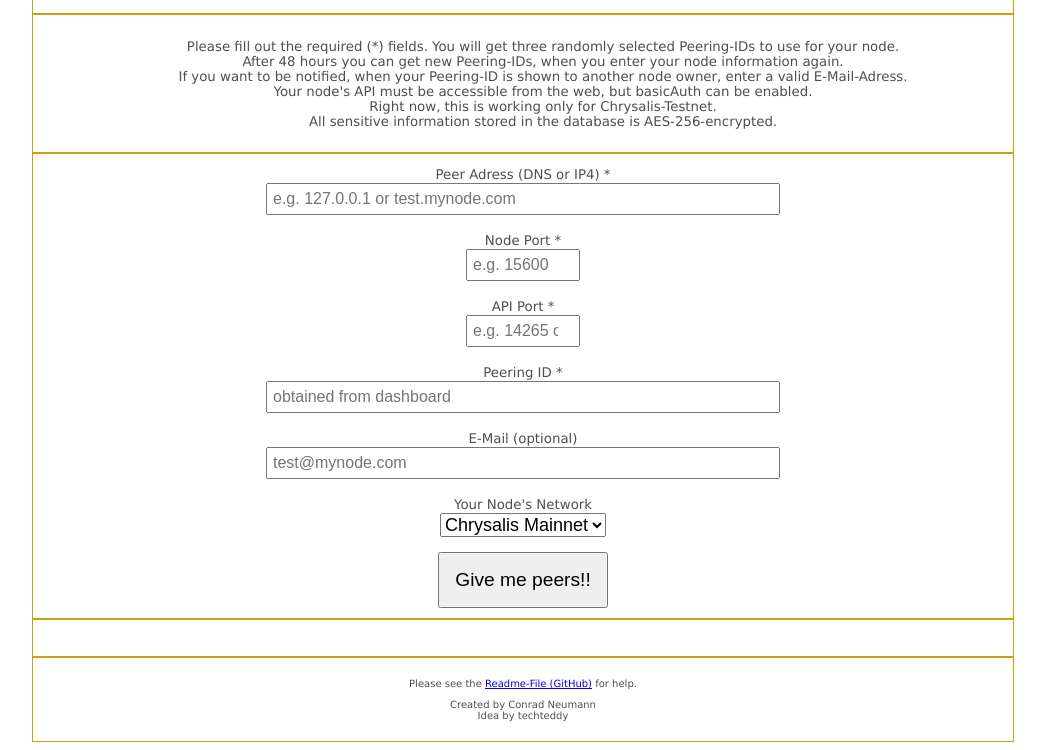
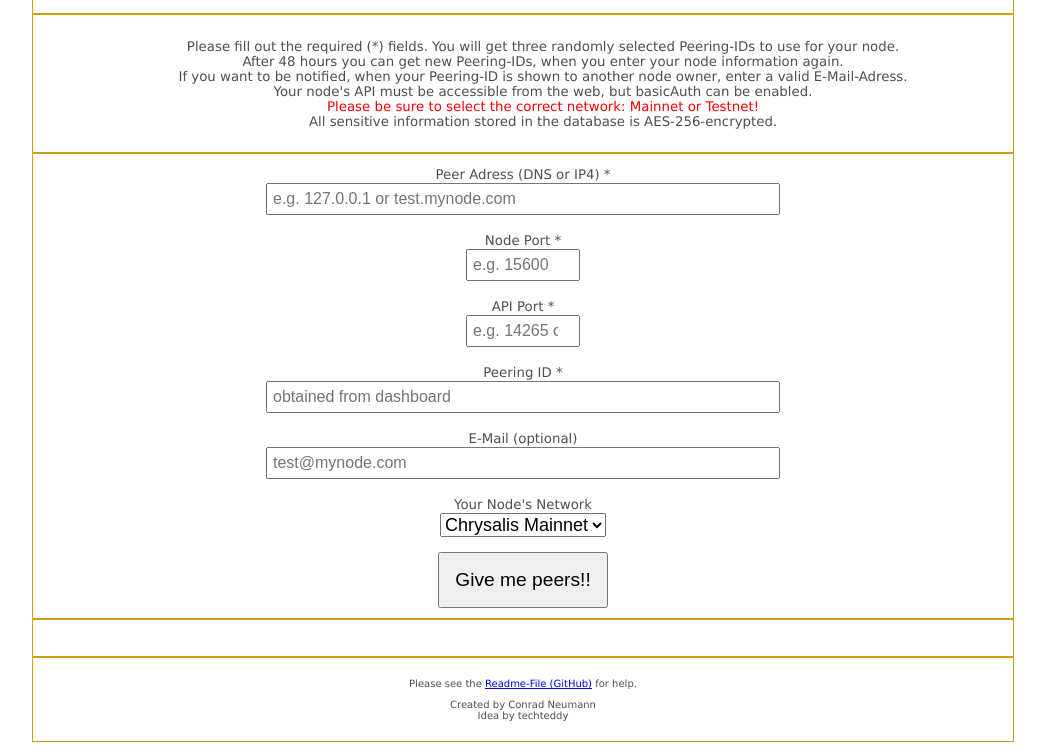
Before and after one commit to NeumannCo/IOTANodeSharing, a plain HTML site: page IOTANodeSharing/index.html in a window 1280 px wide. Shown: the part 112-862 px from the top of the page, without its empty margins (117-1162 px from the left). Drawn offline with Linux system fonts and the light colour scheme.

Commit message:
Prepare for mainnet launch

```diff
--- a/IOTANodeSharing/index.html
+++ b/IOTANodeSharing/index.html
@@ -19,7 +19,9 @@
             <li>After 48 hours you can get new Peering-IDs, when you enter your node information again.</li>
             <li>If you want to be notified, when your Peering-ID is shown to another node owner, enter a valid E-Mail-Adress.</li>
             <li>Your node's API must be accessible from the web, but basicAuth can be enabled.</li>
-            <li>Right now, this is working only for Chrysalis-Testnet.</li>
+            <li>
+                <font color="#FF0000">Please be sure to select the correct network: Mainnet or Testnet!</font>
+            </li>
             <li>All sensitive information stored in the database is AES-256-encrypted.</li>
         </ul>
     </div>
```
